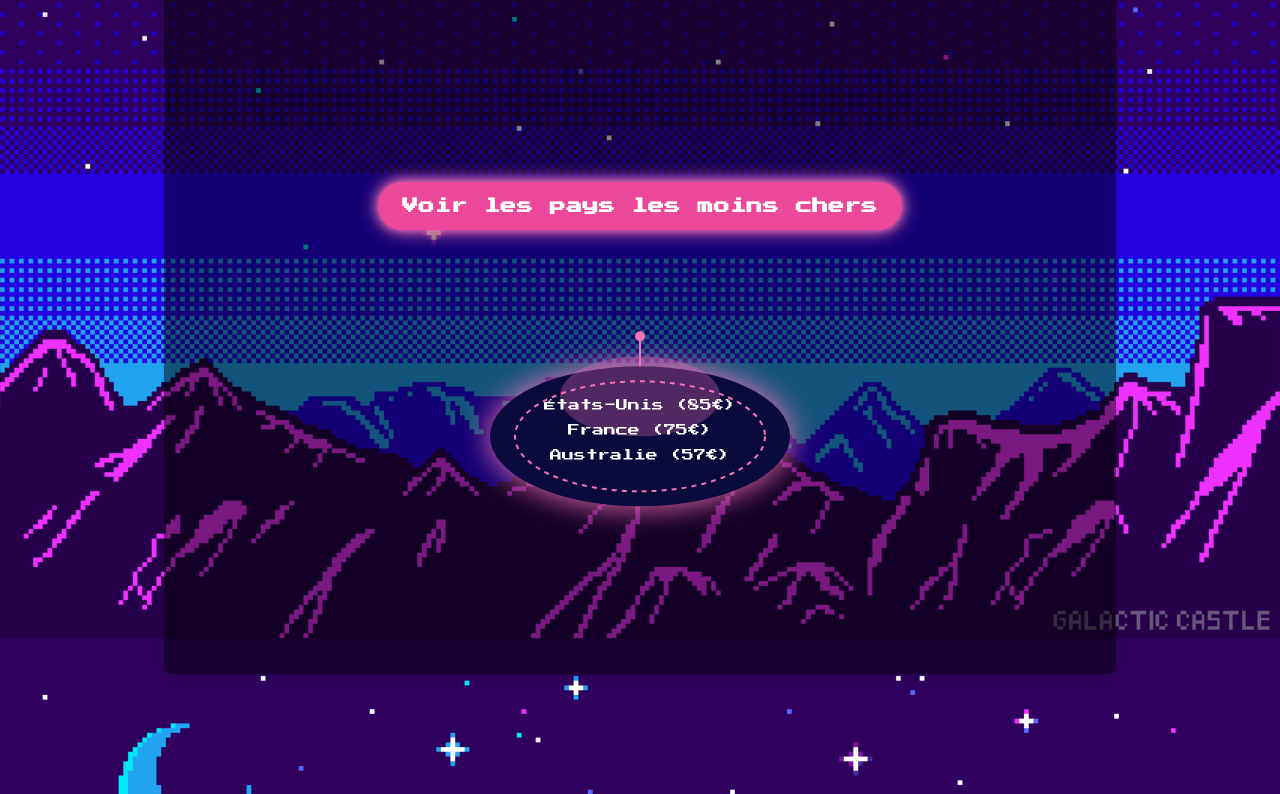
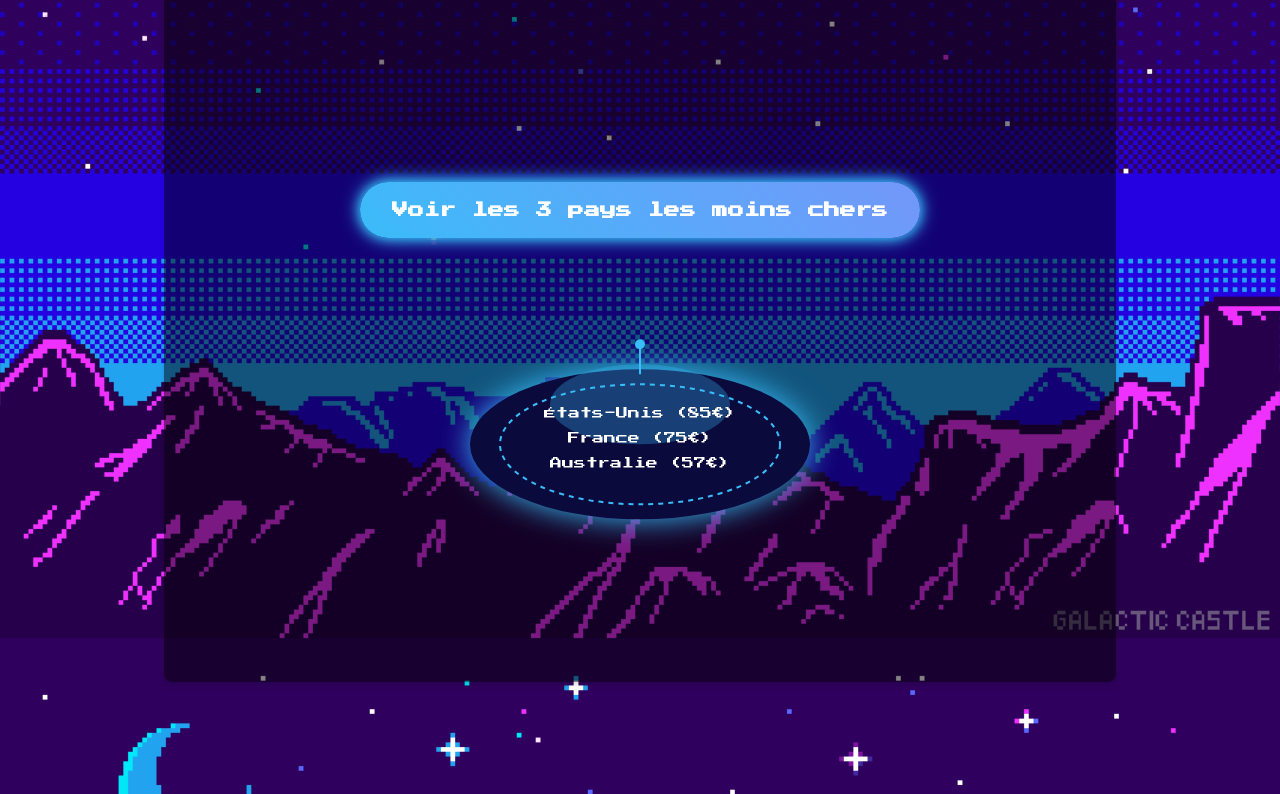
Before and after one commit to Git-najwa/visualdon_global_daily_cost, a website built with Vite: page index.html in a window 1280 px wide. Shown: the part 642-1436 px from the top of the page. Built offline with nearby package versions, Linux system fonts and the light colour scheme; no server answers.

```diff
--- a/index.html
+++ b/index.html
@@ -20,10 +20,8 @@
       <svg id="map" width="800" height="400"></svg>
       <img src="/data/assets/rocket-pixel.webp" id="rocket" alt="rocket" />
       <div class="flex flex-col items-center mt-16 space-y-4" id="spaceship-section">
-        <button id="toggleView"
-          class="px-6 py-3 rounded-full text-white font-bold tracking-wide bg-pink-500 shadow-lg hover:bg-pink-400 transition"
-          style="font-family: 'Press Start 2P', cursive; box-shadow: 0 0 10px #f472b6, 0 0 20px #f472b6;">
-          Voir les pays les moins chers
+        <button id="toggleView" class="animated-button">
+         Voir les 3 pays les moins chers
         </button>
         <div id="cockpit-chart" class="relative mt-6"></div>
       </div>
--- a/src/css/style.css
+++ b/src/css/style.css
@@ -132,3 +132,30 @@
       transform: translateY(-10px);
     }
   }
+
+  .animated-button {
+    font-family: 'Press Start 2P', cursive;
+    padding: 1rem 2rem;
+    border-radius: 9999px;
+    color: white;
+    font-weight: bold;
+    text-align: center;
+    position: relative;
+    z-index: 1;
+    transition: all 0.3s ease-in-out;
+    background-size: 200% 200%;
+    animation: gradientMove 5s ease infinite;
+    box-shadow: 0 0 12px #38bdf8, 0 0 20px #38bdf8;
+    background-image: linear-gradient(45deg, #38bdf8, #60a5fa, #818cf8, #38bdf8);
+  }
+
+  .animated-button.low {
+    background-image: linear-gradient(45deg, #ec4899, #f472b6, #fb7185, #ec4899);
+    box-shadow: 0 0 12px #ec4899, 0 0 20px #f472b6;
+  }
+
+  @keyframes gradientMove {
+    0% { background-position: 0% 50%; }
+    50% { background-position: 100% 50%; }
+    100% { background-position: 0% 50%; }
+  }
--- a/src/js/radar.js
+++ b/src/js/radar.js
@@ -10,39 +10,37 @@
     { name: "Brésil", value: 30 }
   ];
 
-  const width = 300;
-  const height = 300;
+  let showingLow = false;
+  let currentData = topCountries;
 
-  const svg = d3.select("#cockpit-chart")
-    .append("svg")
-    .attr("width", width)
-    .attr("height", height)
-    .style("overflow", "visible");
+  function drawUFO(color = "#38bdf8") {
+    const group = d3.select("#cockpit-chart svg g");
+    if (!group.empty()) group.remove();
 
-  const group = svg.append("g")
-    .attr("transform", `translate(${width / 2}, ${height / 2})`)
-    .attr("id", "spaceship");
+    const width = 300;
+    const height = 300;
 
-  function drawUFO(color = "#f472b6") {
-    group.selectAll("*").remove();
+    const svg = d3.select("#cockpit-chart svg");
+    const g = svg.append("g")
+      .attr("transform", `translate(${width / 2}, ${height / 2})`);
 
-    // Corps
-    group.append("ellipse")
-      .attr("rx", 150)
-      .attr("ry", 70)
+    // Corps de la soucoupe
+    g.append("ellipse")
+      .attr("rx", 170)
+      .attr("ry", 75)
       .attr("fill", "#0a0a3d")
       .style("filter", `drop-shadow(0 0 15px ${color})`);
 
     // Dôme
-    group.append("ellipse")
+    g.append("ellipse")
       .attr("cy", -40)
-      .attr("rx", 80)
+      .attr("rx", 90)
       .attr("ry", 40)
       .attr("fill", color)
       .attr("opacity", 0.3);
 
     // Antenne
-    group.append("line")
+    g.append("line")
       .attr("x1", 0)
       .attr("y1", -70)
       .attr("x2", 0)
@@ -50,23 +48,23 @@
       .attr("stroke", color)
       .attr("stroke-width", 2);
 
-    group.append("circle")
+    g.append("circle")
       .attr("cx", 0)
       .attr("cy", -100)
       .attr("r", 5)
       .attr("fill", color);
 
     // Anneau lumineux
-    group.append("ellipse")
-      .attr("rx", 125)
-      .attr("ry", 55)
+    g.append("ellipse")
+      .attr("rx", 140)
+      .attr("ry", 60)
       .attr("stroke", color)
       .attr("fill", "none")
       .attr("stroke-width", 2)
       .attr("stroke-dasharray", "5 5");
 
-    // Texte centré
-    group.append("g")
+    // Pays au centre
+    g.append("g")
       .attr("text-anchor", "middle")
       .attr("transform", "translate(0, 0)")
       .selectAll("text")
@@ -80,17 +78,26 @@
       .style("font-family", "'Press Start 2P', cursive");
   }
 
-  let showingLow = false;
-  let currentData = topCountries;
+  // Initialisation du SVG
+  d3.select("#cockpit-chart")
+    .append("svg")
+    .attr("width", 300)
+    .attr("height", 300)
+    .style("overflow", "visible");
+
   drawUFO();
 
-  // Toggle via bouton
   document.getElementById("toggleView").addEventListener("click", () => {
     showingLow = !showingLow;
     currentData = showingLow ? lowCountries : topCountries;
 
-    drawUFO(showingLow ? "#f472b6" : "#facc15");
+    // Re-dessine la soucoupe
+    drawUFO(showingLow ? "#f472b6" : "#38bdf8");
 
-    document.getElementById("toggleView").innerText =
-      showingLow ? "Voir les pays les plus chers" : "Voir les pays les moins chers";
+    // Met à jour le bouton
+    const btn = document.getElementById("toggleView");
+    btn.classList.toggle("low", showingLow);
+    btn.innerText = showingLow
+      ? "Voir les 3 pays les plus chers"
+      : "Voir les 3 pays les moins chers";
   });
```
